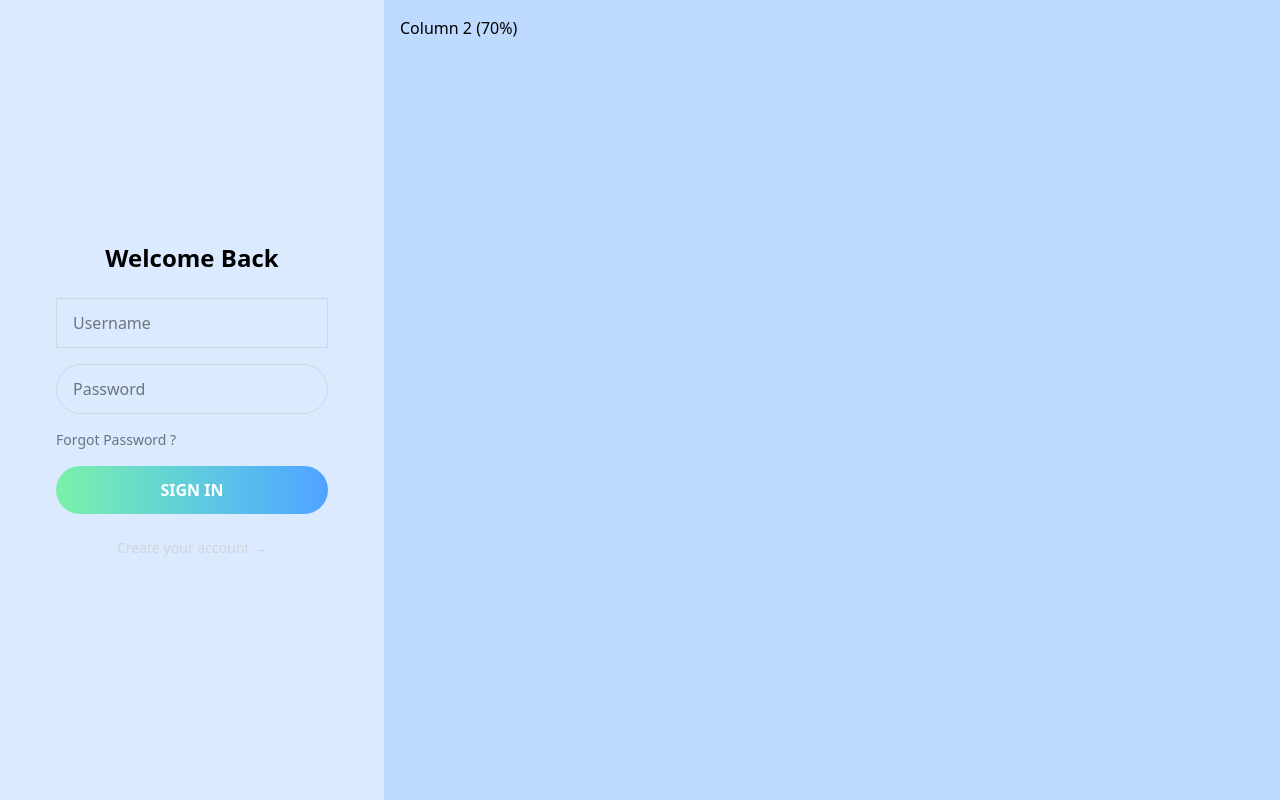
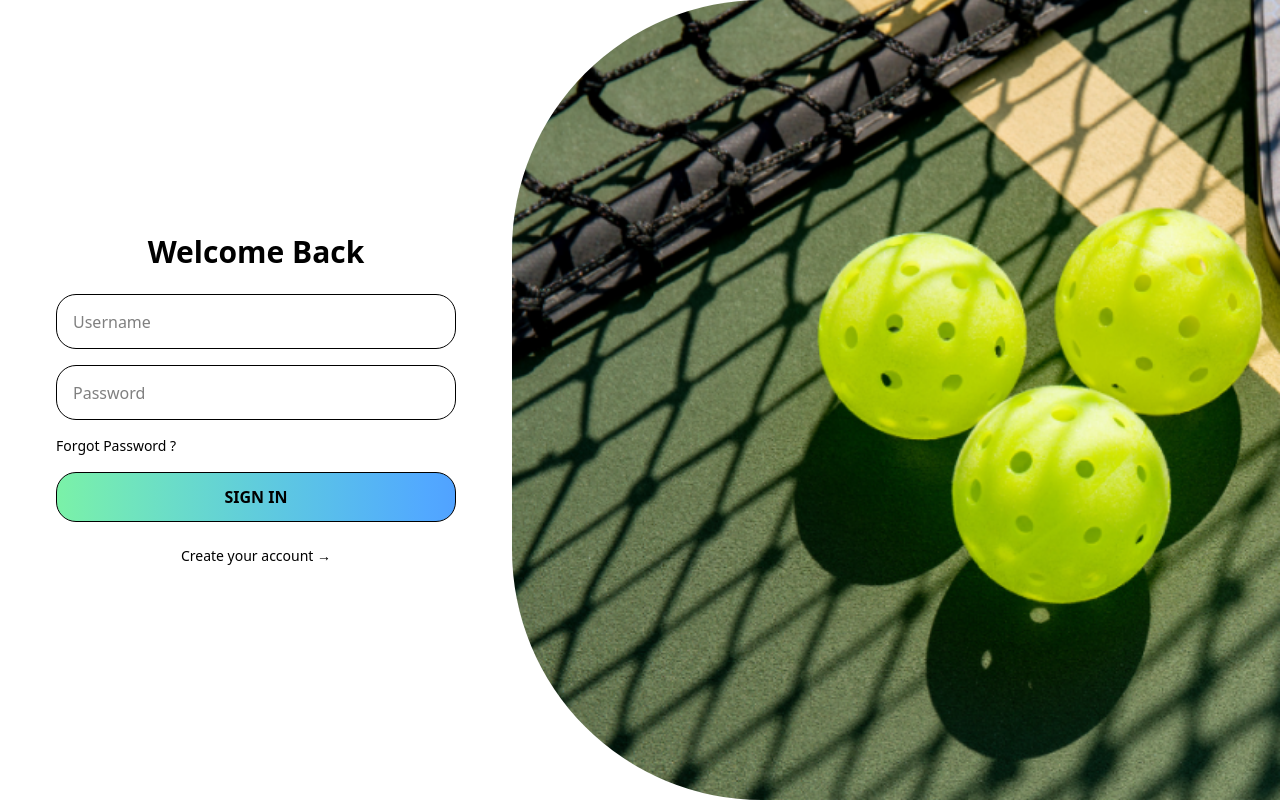
Before and after one commit to PickkleBalll/Pickleball, a React (Vite) app in the folder frontend/: page /signin in a window 1280 px wide. Built offline with nearby package versions, Linux system fonts and the light colour scheme.

Commit message:
add background for sign in

```diff
--- a/frontend/src/css/sign_in.css
+++ b/frontend/src/css/sign_in.css
@@ -1,16 +1,26 @@
 .sign-in-page {
   height: 100vh;
 
-  input {
-    .input-form {
-      height: 55px;
-      border: 1px solid black;
-      border-radius: 32px;
-    }
+  .input-form {
+    height: 55px;
+    border-radius: 20px;
+    border: 1px solid;
+    color: black;
+  }
 
-  }
-  .sign-in-background {
-    background-image: url('../assets/Image/sign-in-cut.png');
+  .button-sign-in {
+    border: 1px solid black;
+    border-radius: 20px
   }
 
 }
+
+.sign-in-background {
+  background-image: url('../assets/Image/cut-sign-in.png');
+  background-size: cover;
+  background-position: right;
+  height: 100vh;
+  width: 60%;
+  border-top-left-radius: 250px;
+  border-bottom-left-radius: 250px;
+}
--- a/frontend/src/pages/SignInPage.tsx
+++ b/frontend/src/pages/SignInPage.tsx
@@ -17,62 +17,12 @@ const SignIn = () => {
   };
 
   return (
-    // <div className="sign-in-page min-h-screen flex items-center justify-center bg-gray-100">
-    //   <div className="bg-white shadow-lg rounded-3xl flex max-w-5xl w-full overflow-hidden">
-    //     {/* Left: Form */}
-    //     <div className="flex-1 p-10 flex flex-col justify-center">
-    //       <h2 className="text-2xl font-semibold mb-6">Welcome Back</h2>
-    //       <form onSubmit={handleLogin} className="space-y-4">
-    //         <input
-    //           type="text"
-    //           placeholder="Username"
-    //           value={email}
-    //           onChange={(e) => setEmail(e.target.value)}
-    //           required
-    //           className="w-full px-4 py-3 border border-gray-300 rounder-full focus:outline-none focus:ring-2 focus:ring-blue-400"
-    //         />
 
-    //         <input
-    //           type="password"
-    //           placeholder="Password"
-    //           value={password}
-    //           onChange={(e) => setPassword(e.target.value)}
-    //           required
-    //           className="w-full px-4 py-3 border border-gray-300 rounded-full focus:outline-none focus:ring-2 focus:ring-blue-400 btn-submit"
-    //         />
-
-    //         <div className="text-sm text-gray-500">
-    //           <a href="#" className="hover:underline">
-    //             Forgot Password ?
-    //           </a>
-    //         </div>
-
-    //         <button
-    //            type="submit"
-    //            className="w-full py-3 rounder-full text-white font-semibold transition bg-gradient-to-r from-green-300 to-blue-400 hover:opacity-90 rounded-4xl btn-submit"
-    //            >
-    //             SIGN IN
-    //         </button>
-    //         </form>
-
-    //         <div className="mt-6 text-sm text-center text-gray-300">
-    //           <a href="#" className="hover:underline">
-    //             Create your account →
-    //           </a>
-    //         </div>
-    //       </div>
-
-    //       {/* Right: Image (bo tròn) */}
-    //     <div className="hidden md:block flex-1 bg-cover bg-center relative" style={{ backgroundImage: "url(' ')" }}>
-    //       <div className="absolute inset-0 bg-black opacity-10 rounded-bl-[80px] rounded-tl-full rounded-br-full"></div>
-    //     </div>
-    //   </div>
-    // </div>
-
+     // Left pagepage
     <div className="sign-in-page flex">
-      <div className="w-[30%] p-4 bg-blue-100 flex align-items-center">
+      <div className="w-[40%] p-4 bg-white-200 flex align-items-center">
         <div className="flex-1 p-10 flex flex-col justify-center">
-          <h2 className="text-2xl font-semibold mb-6 text-center">Welcome Back</h2>
+          <h2 className="text-3xl font-semibold mb-6 text-center">Welcome Back</h2>
           <form onSubmit={handleLogin} className="space-y-4">
             <input
               type="text"
@@ -80,7 +30,8 @@ const SignIn = () => {
               value={email}
               onChange={(e) => setEmail(e.target.value)}
               required
-              className="w-full px-4 py-3 border border-gray-300 rounder-full focus:outline-none focus:ring-2 focus:ring-blue-400 input-form"
+              className="w-full px-4 py-3 border border-gray-300 rounder-full focus:outline-none focus:ring-2 focus:ring-blue-400
+              input-form"
             />
 
             <input
@@ -92,7 +43,7 @@ const SignIn = () => {
               className="w-full px-4 py-3 border border-gray-300 rounded-full focus:outline-none focus:ring-2 focus:ring-blue-400 input-form "
             />
 
-            <div className="text-sm text-gray-500">
+            <div className="text-sm text-black-500">
               <a href="#" className="hover:underline">
                 Forgot Password ?
               </a>
@@ -100,25 +51,21 @@ const SignIn = () => {
 
             <button
                type="submit"
-               className="w-full py-3 rounder-full text-white font-semibold transition bg-gradient-to-r from-green-300 to-blue-400 hover:opacity-90 rounded-4xl btn-submit"
+               className="w-full py-3 rounder-full text-black font-semibold transition bg-gradient-to-r from-green-300 to-blue-400 hover:opacity-90 rounded-4xl button-sign-in"
                >
                 SIGN IN
             </button>
             </form>
 
-            <div className="mt-6 text-sm text-center text-gray-300">
-              <a href="#" className="hover:underline">
+            <div className="mt-6 text-sm text-center text-black-300">
+              <a href="#" className="hover:underline ">
                 Create your account →
               </a>
             </div>
           </div>
       </div>
-      <div className="w-[70%] p-4 bg-blue-200">Column 2 (70%)
-        <div className="hidden md:block flex-1 bg-cover bg-center relative sign-in-background" >
-          <div className="absolute inset-0 bg-black opacity-10 rounded-bl-[80px] rounded-tl-full rounded-br-full"></div>
+        <div className="w-[60%] h-screen bg-cover bg-center rounded-l-[250px] sign-in-background"></div>
         </div>
-      </div>
-    </div>
 
   );
 };
```
Also changed, not shown: frontend/src/assets/Image/cut-sign-in.png (added), frontend/src/assets/Image/sign-in-cut.png (deleted).
